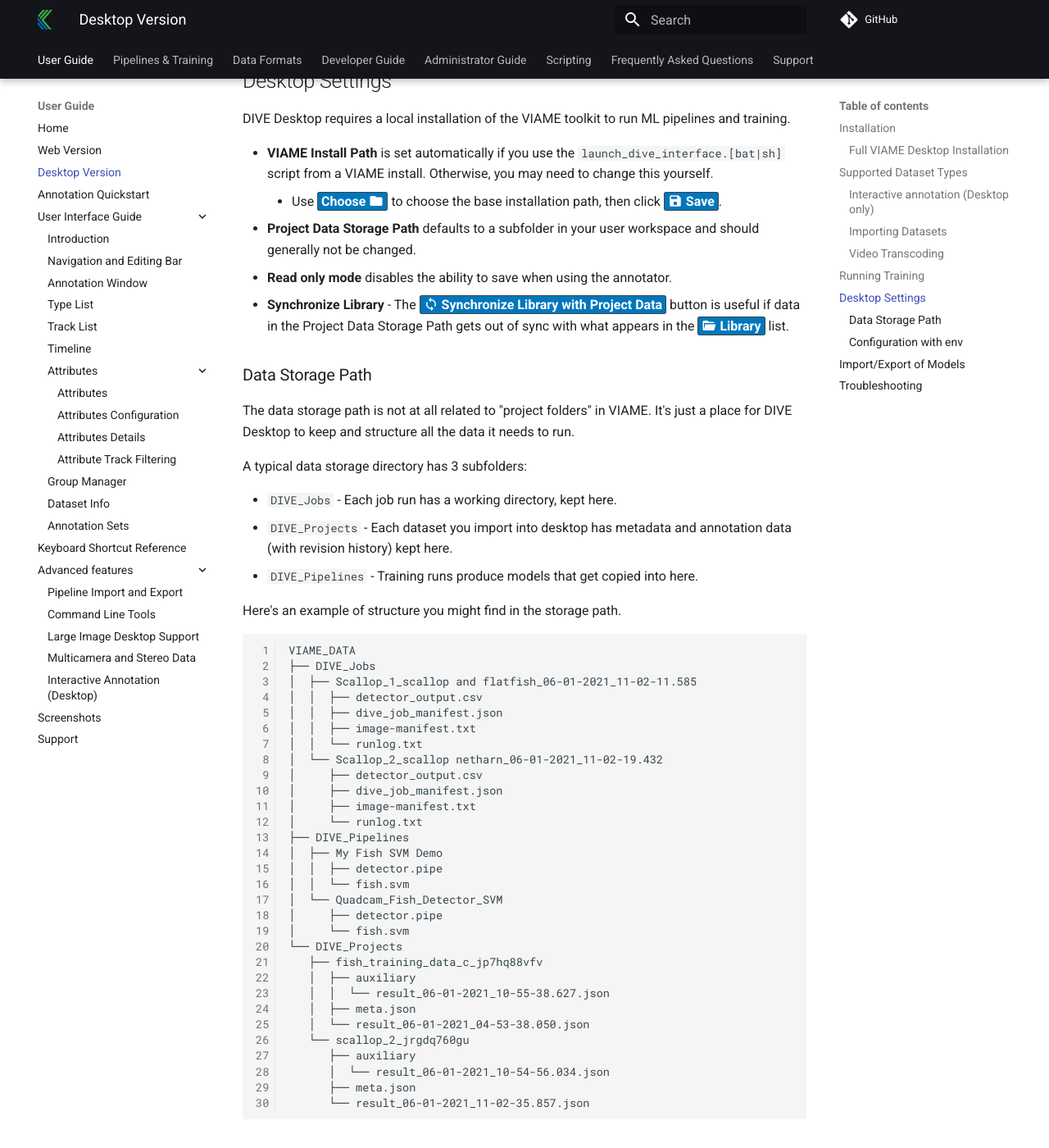
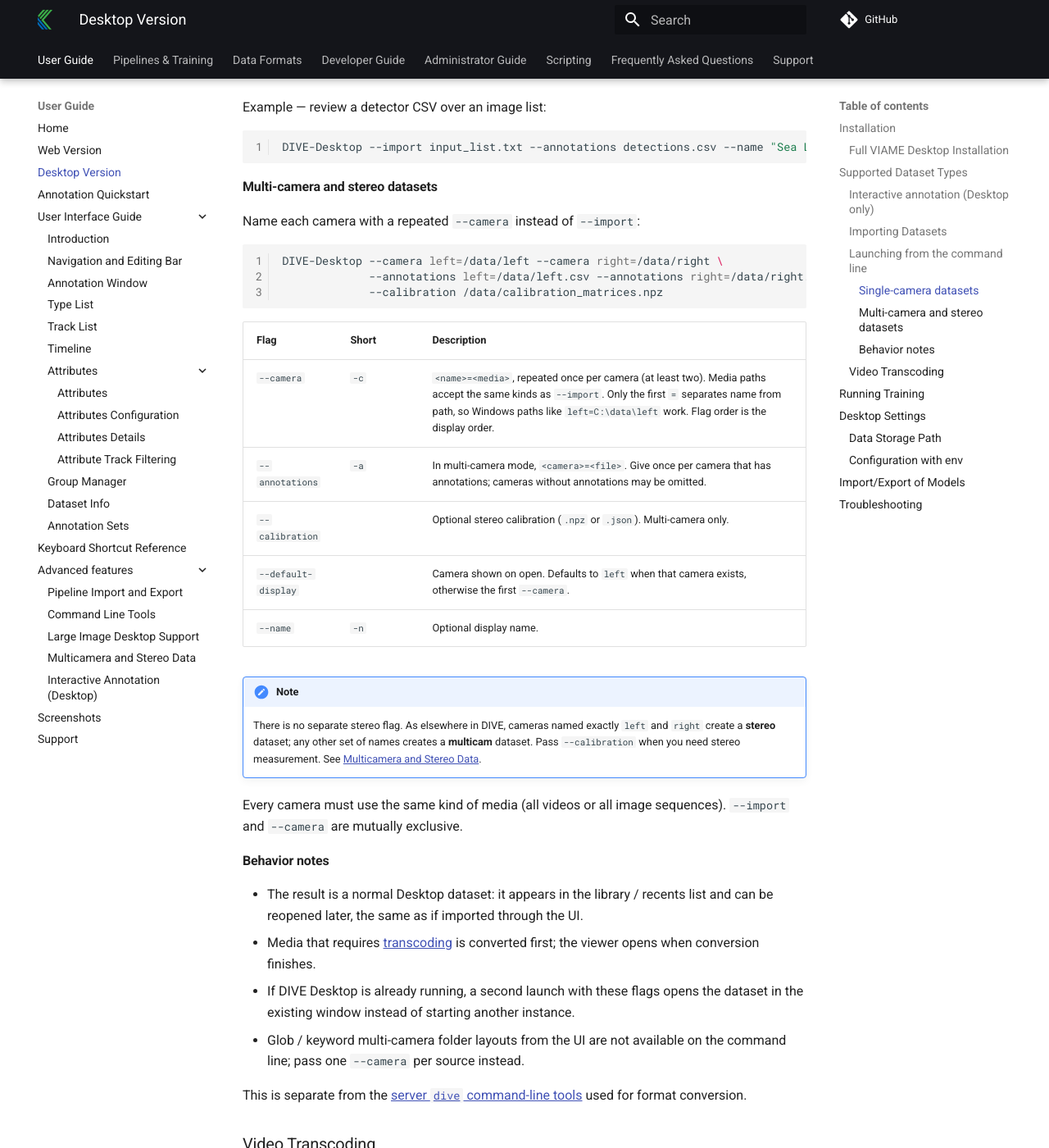
Before and after one commit to Kitware/dive, an MkDocs documentation site: the page built from docs/Dive-Desktop.md, in a window 1280 px wide and 1400 px high, scrolled down 3415 px. Shown: the whole window at 82% size. Built offline with MkDocs 1.6.1 and Material for MkDocs 9.7.7, drawn with Linux system fonts in a browser that asks for light colours; comment, search, counter and statistics services are not loaded; some of the changed text lies outside the part shown.

Commit message:
add documentation

````diff
--- a/docs/Dive-Desktop.md
+++ b/docs/Dive-Desktop.md
@@ -59,6 +59,63 @@ Click either ==Open Image Sequence :material-folder-open:== or ==Open Video :mat
 * ==:material-camera-burst: Multi-Cam== will prompt you to describe the multi-cam configuration by naming several cameras and picking the source media for each.
 
 The import routine will look for `.csv` and `.json` files in the same directory as the source media, and you will be prompted to manually select an annotation file and a configuration file.  Neither is required.
+
+### Launching from the command line
+
+DIVE Desktop can open a dataset directly from the command line, skipping the import wizard. This is useful for reviewing detector output, scripting open-and-review workflows, or jumping straight into annotation.
+
+Pass the flags to the DIVE Desktop executable (for example `DIVE-Desktop.exe` on Windows, or `./DIVE-Desktop-<version>.AppImage` on Linux). Relative paths are resolved against the current working directory.
+
+#### Single-camera datasets
+
+``` bash
+DIVE-Desktop --import <media> [--annotations <file>] [--name <name>]
+```
+
+| Flag | Short | Description |
+| ---- | ----- | ----------- |
+| `--import` | `-i` | Media to open: an image-sequence directory, an image-list `.txt` file (one image path per line), or a video. Same inputs as the import wizard. |
+| `--annotations` | `-a` | Optional annotation file to load (VIAME CSV or DIVE JSON). |
+| `--name` | `-n` | Optional display name; defaults to the media basename. |
+
+Example — review a detector CSV over an image list:
+
+``` bash
+DIVE-Desktop --import input_list.txt --annotations detections.csv --name "Sea Lions"
+```
+
+#### Multi-camera and stereo datasets
+
+Name each camera with a repeated `--camera` instead of `--import`:
+
+``` bash
+DIVE-Desktop --camera left=/data/left --camera right=/data/right \
+             --annotations left=/data/left.csv --annotations right=/data/right.csv \
+             --calibration /data/calibration_matrices.npz
+```
+
+| Flag | Short | Description |
+| ---- | ----- | ----------- |
+| `--camera` | `-c` | `<name>=<media>`, repeated once per camera (at least two). Media paths accept the same kinds as `--import`. Only the first `=` separates name from path, so Windows paths like `left=C:\data\left` work. Flag order is the display order. |
+| `--annotations` | `-a` | In multi-camera mode, `<camera>=<file>`. Give once per camera that has annotations; cameras without annotations may be omitted. |
+| `--calibration` | | Optional stereo calibration (`.npz` or `.json`). Multi-camera only. |
+| `--default-display` | | Camera shown on open. Defaults to `left` when that camera exists, otherwise the first `--camera`. |
+| `--name` | `-n` | Optional display name. |
+
+!!! note
+
+    There is no separate stereo flag. As elsewhere in DIVE, cameras named exactly `left` and `right` create a **stereo** dataset; any other set of names creates a **multicam** dataset. Pass `--calibration` when you need stereo measurement. See [Multicamera and Stereo Data](Multicamera-data.md).
+
+Every camera must use the same kind of media (all videos or all image sequences). `--import` and `--camera` are mutually exclusive.
+
+#### Behavior notes
+
+* The result is a normal Desktop dataset: it appears in the library / recents list and can be reopened later, the same as if imported through the UI.
+* Media that requires [transcoding](#video-transcoding) is converted first; the viewer opens when conversion finishes.
+* If DIVE Desktop is already running, a second launch with these flags opens the dataset in the existing window instead of starting another instance.
+* Glob / keyword multi-camera folder layouts from the UI are not available on the command line; pass one `--camera` per source instead.
+
+This is separate from the [server `dive` command-line tools](Command-Line-Tools.md) used for format conversion.
 
 ### Video Transcoding
 
````
Also changed, not shown: docs/Command-Line-Tools.md (+1 -1 lines), docs/Multicamera-data.md (+2 -0 lines).
